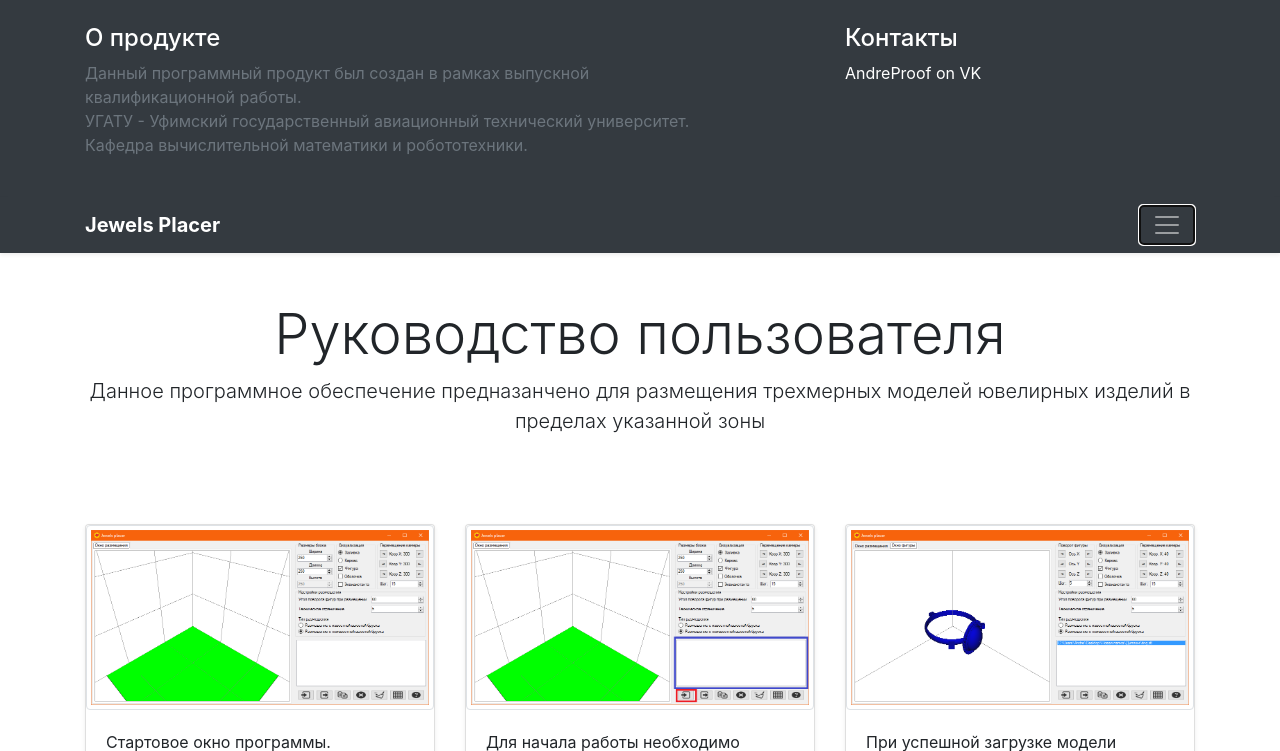
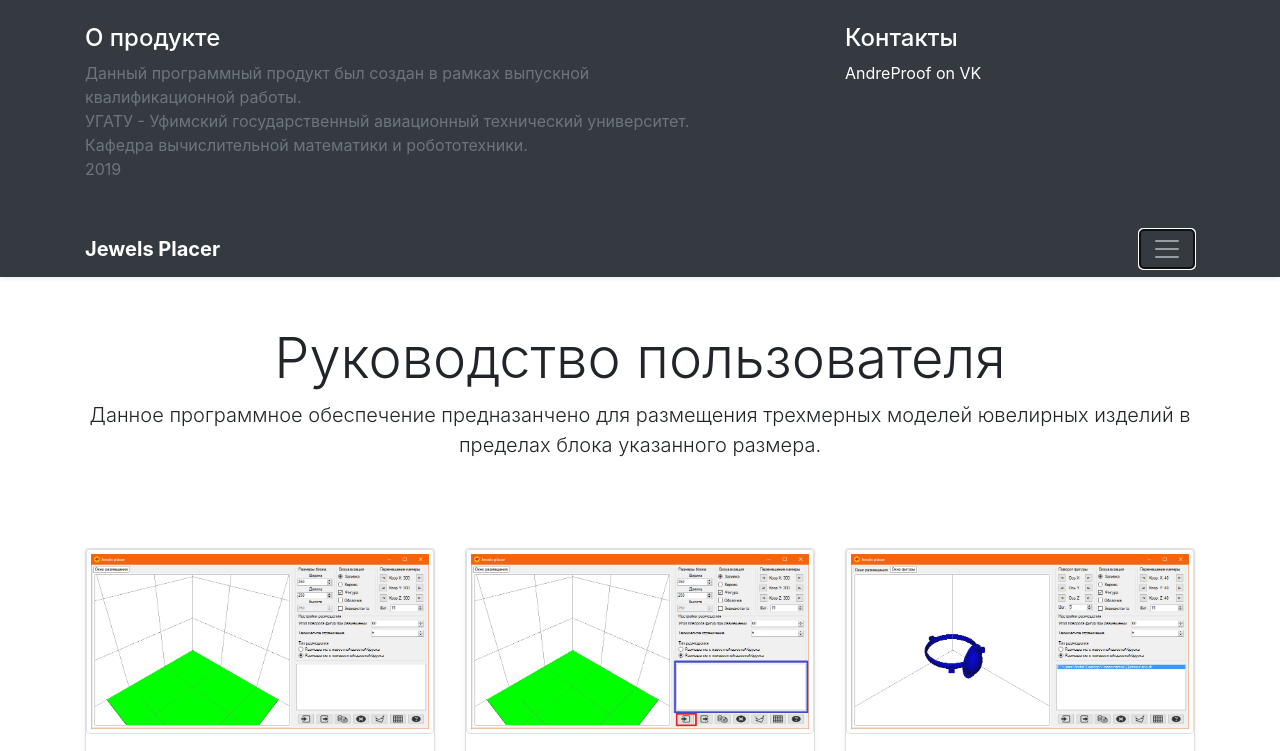
Before and after one commit to AndreProof/andreproof.github.io, a plain HTML site: page index.html in a window 1280 px wide. Both pictures are taken after a click on the button "Toggle navigation". Shown: the top 751 px of the page. Drawn offline with nearby package versions, Linux system fonts and the light colour scheme.

Commit message:
Update index.html

```diff
--- a/index.html
+++ b/index.html
@@ -18,6 +18,7 @@
 							<p class="text-muted">Данный программный продукт был создан в рамках выпускной квалификационной работы.<br>
 								УГАТУ - Уфимский государственный авиационный технический университет.<br>
 								Кафедра вычислительной математики и робототехники.<br>
+								2019</p>
 						</div>
 						<div class="col-sm-4 offset-md-1 py-4">
 							<h4 class="text-white">Контакты</h4>
@@ -43,7 +44,7 @@
 		</header>
 		<div class="container pricing-header px-3 py-3 pt-md-5 pb-md-4 mx-auto text-center">
 			<h1 class="display-4">Руководство пользователя</h1>
-			<p class="lead">Данное программное обеспечение предназанчено для размещения трехмерных моделей ювелирных изделий в пределах указанной зоны</p>
+			<p class="lead">Данное программное обеспечение предназанчено для размещения трехмерных моделей ювелирных изделий в пределах блока указанного размера.</p>
 		</div>
 
 
```
